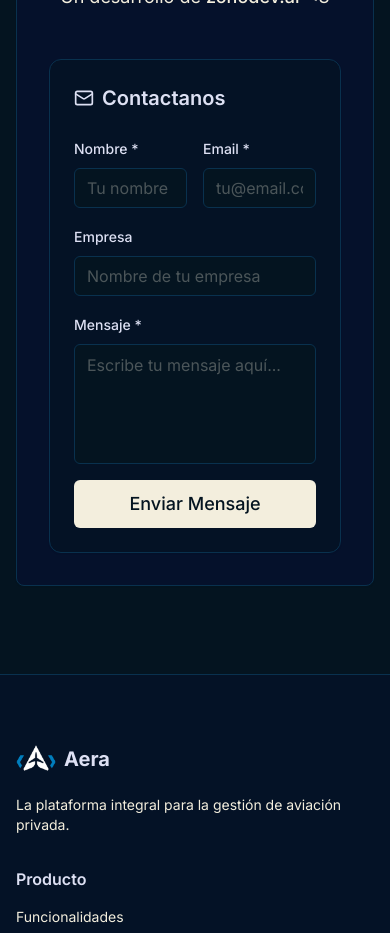
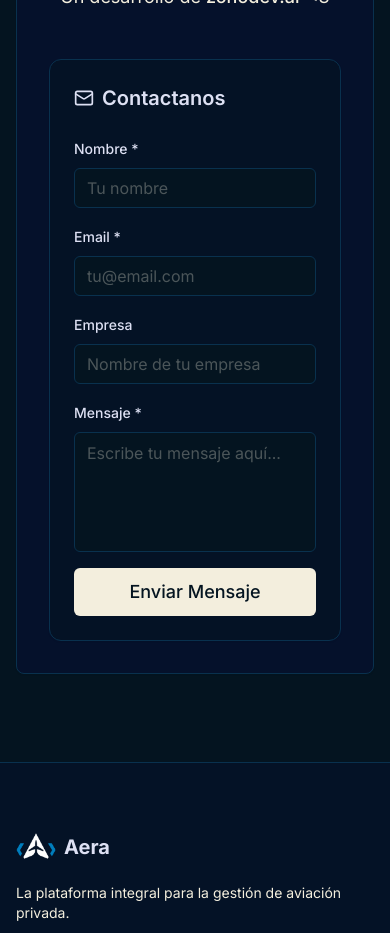
Before and after one commit to franlanese/jetsetter, a Next.js app: page / in a window 390 px wide. Shown: the part 2400-3333 px from the top of the page. Built offline with nearby package versions, Linux system fonts and the light colour scheme.

Commit message:
Fix Form

```diff
--- a/src/app/page.tsx
+++ b/src/app/page.tsx
@@ -447,7 +447,7 @@ const PresentationPageContent = () => {
                     Contactanos
                   </h4>
                   <form onSubmit={handleFormSubmit} className="space-y-4">
-                    <div className="grid grid-cols-2 gap-4">
+                    <div className="grid grid-cols-1 md:grid-cols-2 gap-4">
                       <div className="space-y-2">
                         <Label htmlFor="name">Nombre *</Label>
                         <Input
```
